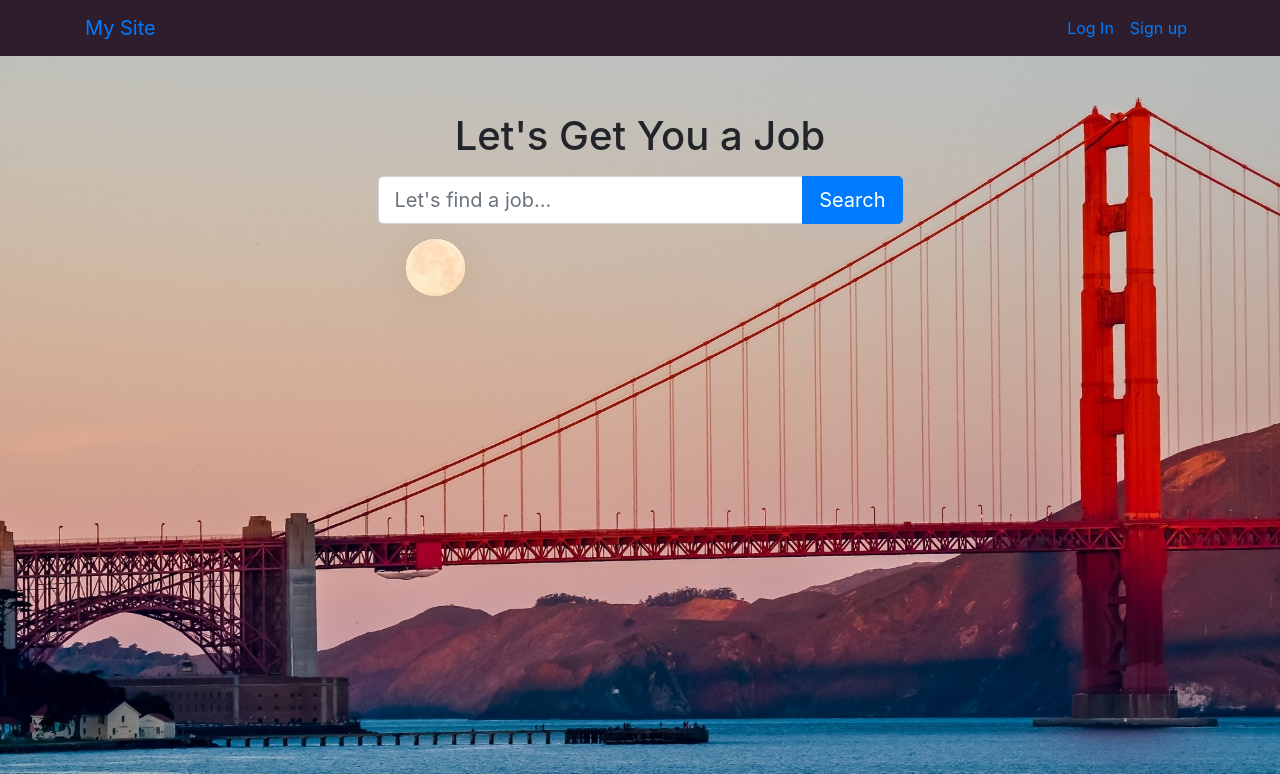
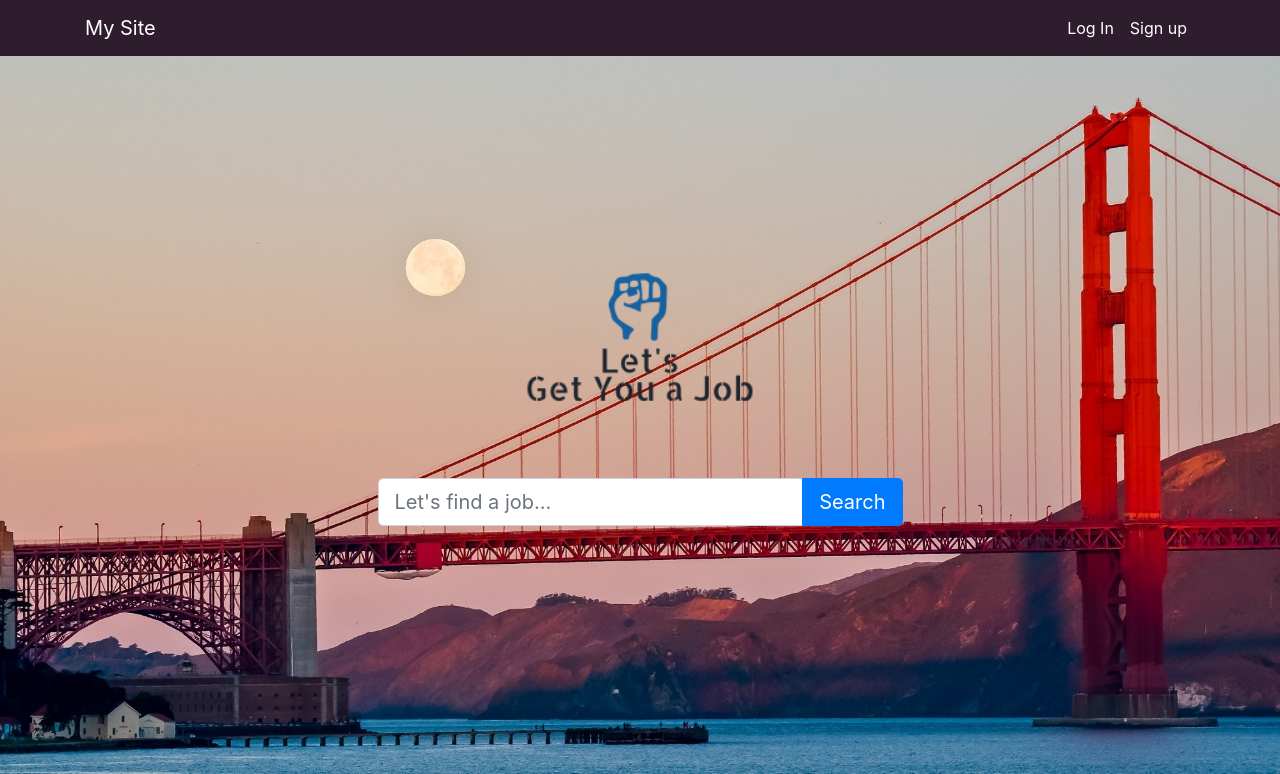
Before and after one commit to backend-project-team3/letsgetyouajob, a Django app: template apps/core/templates/pages/home.html in a window 1280 px wide. Shown: the top 774 px of the page. Run offline with Django 3.2, Linux system fonts and the light colour scheme; the template is opened without the code that fills it, so the values that code supplies are empty; some libraries are stand-ins or nearby versions.

Commit message:
More updates on homepage

```diff
--- a/apps/core/static/css/custom.css
+++ b/apps/core/static/css/custom.css
@@ -2,6 +2,10 @@
 
 .navbar.navbar-expand-md {
     background: #2E1D2C;
+}
+
+.nav-link, .navbar-brand {color: white;
+
 }
 
 .card-user {
@@ -13,3 +17,11 @@
     margin-top: -10px;
     margin-bottom: -10px;
 }
+
+#home-content {
+    padding-top: 100px;
+}
+
+#project-logo{
+    height: 250px
+}
--- a/apps/core/templates/pages/home.html
+++ b/apps/core/templates/pages/home.html
@@ -16,14 +16,14 @@
 
 
 {% block content %}
-<div class="container">
+<div id="home-content" class="container">
   <div class="row">
 
       <div class="col-lg-3"></div> <!-- Column for spacing -->
 
       <div class="col-lg-6">
           <div class="mt-5 mb-3 text-center">
-            <h1>Let's Get You a Job</h1>
+            <img id= 'project-logo' src='./static/images/projectlogo.png'>
           </div>
 
           <form method="GET" action="/search-results/">
@@ -39,4 +39,5 @@
   </div>
 </div>
 
+
 {% endblock content %}
```
Also changed, not shown: apps/core/static/images/projectlogo.png (added).
